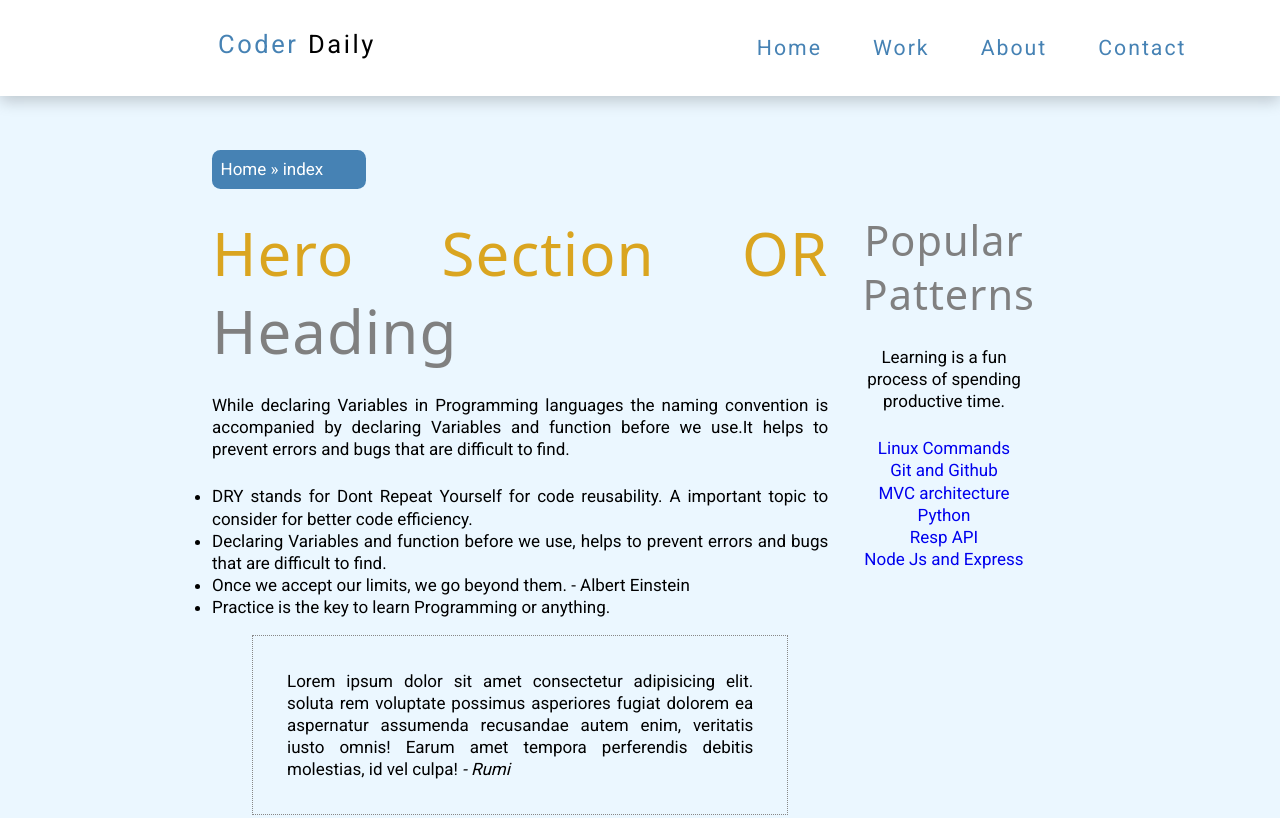
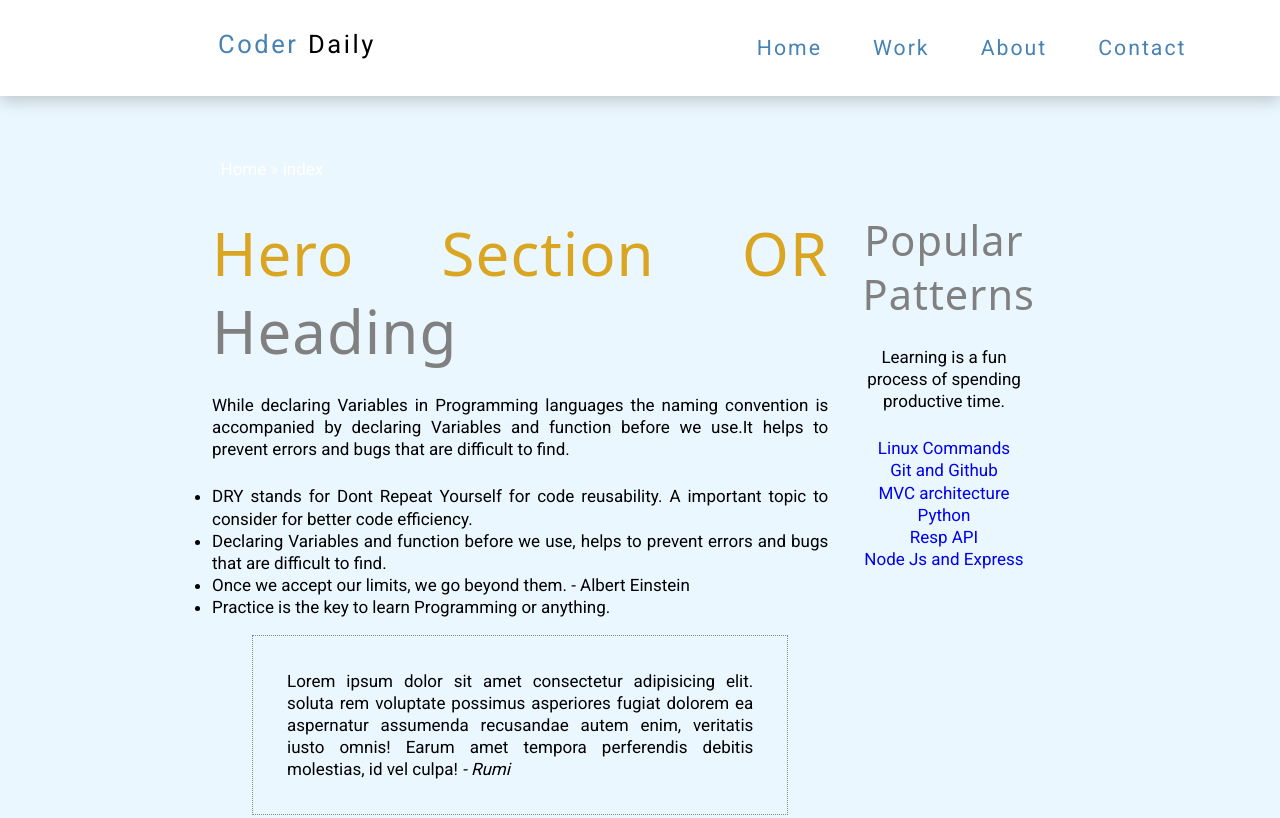
Before and after one commit to Namrajp/Namrajp.github.io, a plain HTML site: page index.html in a window 1280 px wide. Shown: the top 818 px of the page. Drawn offline with nearby package versions, Linux system fonts and the light colour scheme; files that its build step writes are made by us from their sources.

Commit message:
Feat: Add Breadcrumb - no bg color, 20vw width

```diff
--- a/scss/layouts/_header.scss
+++ b/scss/layouts/_header.scss
@@ -50,10 +50,10 @@ nav,
   background-color: transparent;
   margin: 1.5rem 0;
   padding: 0.5rem 0.5rem;
-  background-color: steelblue;
+  // background-color: steelblue;
   border-radius: 0.5rem;
   text-align: left;
-  width: 12vw;
+  width: 20vw;
   color: #fff;
   a {
     color: #fff;
```
